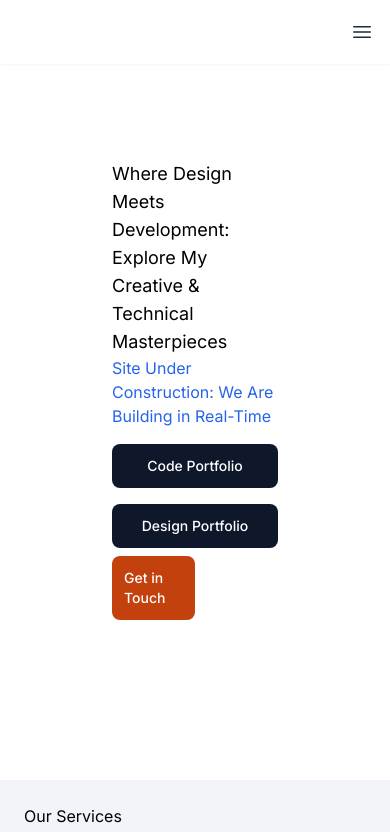
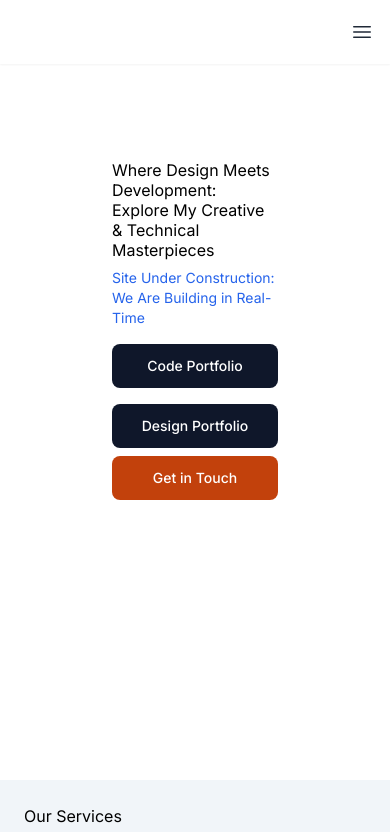
Before and after one commit to Nyirongo2000/portfolio, a Next.js app: page / in a window 390 px wide. Shown: the top 832 px of the page. Built offline with nearby package versions, Linux system fonts and the light colour scheme.

Commit message:
small devices media querry

```diff
--- a/src/app/components/ui/Landing/landing.tsx
+++ b/src/app/components/ui/Landing/landing.tsx
@@ -4,43 +4,48 @@ import Link from "next/link";
 
 export default function Landing() {
   return (
-    <main className="flex min-h-screen flex-col md:flex-row justify-between p-4 md:p-10 ">
-      <div className="flex flex-col mt-4 w-ful md:w-1/2">
+    <main className="flex min-h-screen flex-col md:flex-row justify-between p-4 md:p-10">
+      {/* Left Content Section */}
+      <div className="flex flex-col mt-4 w-full md:w-1/2">
         <div className="mt-[2rem] md:mt-[4rem]">
-          <p className="text-lg md:text-xl lg:text-2xl">
+          {/* Adjust font size for small screens */}
+          <p className="text-base sm:text-lg md:text-xl lg:text-2xl leading-tight">
             Where Design Meets Development: <br />
             Explore My Creative & Technical <br /> Masterpieces
           </p>
-          <p className="text-blue-600">
+          <p className="text-blue-600 text-sm sm:text-base mt-2">
             Site Under Construction: We Are Building in Real-Time
           </p>
         </div>
 
-        <div className="flex flex-col md:flex-row  mt-4 space-y-4 md:space-y-0 md:space-x-4">
+        {/* Buttons Section */}
+        <div className="flex flex-col md:flex-row mt-4 space-y-4 md:space-y-0 md:space-x-4">
           <Link
             href="/pages/CodePortfolio"
-            className="flex items-center gap-5 justify-center md:justify-start rounded-lg bg-slate-900 px-3 py-3 text-sm font-medium text-white transition-colors hover:bg-slate-700 md:text-base"
+            className="flex items-center gap-5 justify-center md:justify-start rounded-lg bg-slate-900 px-3 py-3 text-sm sm:text-base font-medium text-white transition-colors hover:bg-slate-700 md:text-base"
           >
             <span>Code Portfolio</span>
           </Link>
           <Link
             href="/pages/DesignPortfolio"
-            className="flex items-center gap-7 justify-center md:justify-start rounded-lg bg-slate-900 px-4 py-3 text-sm font-medium text-white transition-colors hover:bg-slate-700 md:text-base"
+            className="flex items-center gap-7 justify-center md:justify-start rounded-lg bg-slate-900 px-4 py-3 text-sm sm:text-base font-medium text-white transition-colors hover:bg-slate-700 md:text-base"
           >
             <span>Design Portfolio</span>
           </Link>
         </div>
 
+        {/* Get in Touch Button */}
         <div className="mt-2 justify-center">
           <Link
             href="/pages/Contact"
-            className="flex w-6/12 justify-center rounded-lg bg-orange-700 px-3 py-3 text-sm font-medium text-white transition-colors hover:bg-orange-900 md:text-base"
+            className="flex w-full sm:w-8/12 md:w-6/12 justify-center rounded-lg bg-orange-700 px-3 py-3 text-sm sm:text-base font-medium text-white transition-colors hover:bg-orange-900 md:text-base"
           >
-            <p className="">Get in Touch</p>
+            <p>Get in Touch</p>
           </Link>
         </div>
       </div>
 
+      {/* Right Image Section */}
       <div className="mt-8 md:mt-[-5rem] md:mr-[-5rem] w-full md:w-1/2">
         <Image
           src="/resources/self.png"
```
